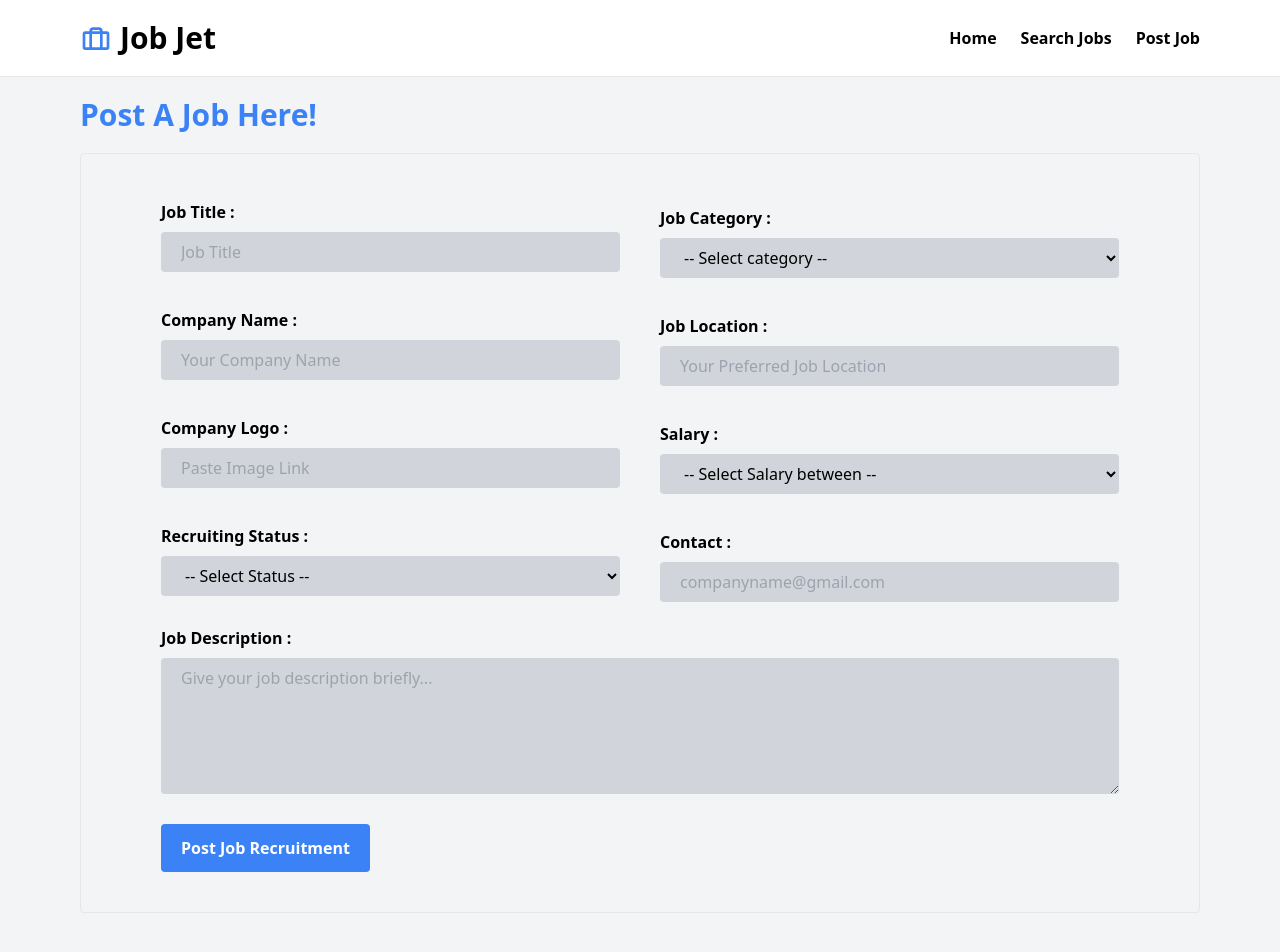
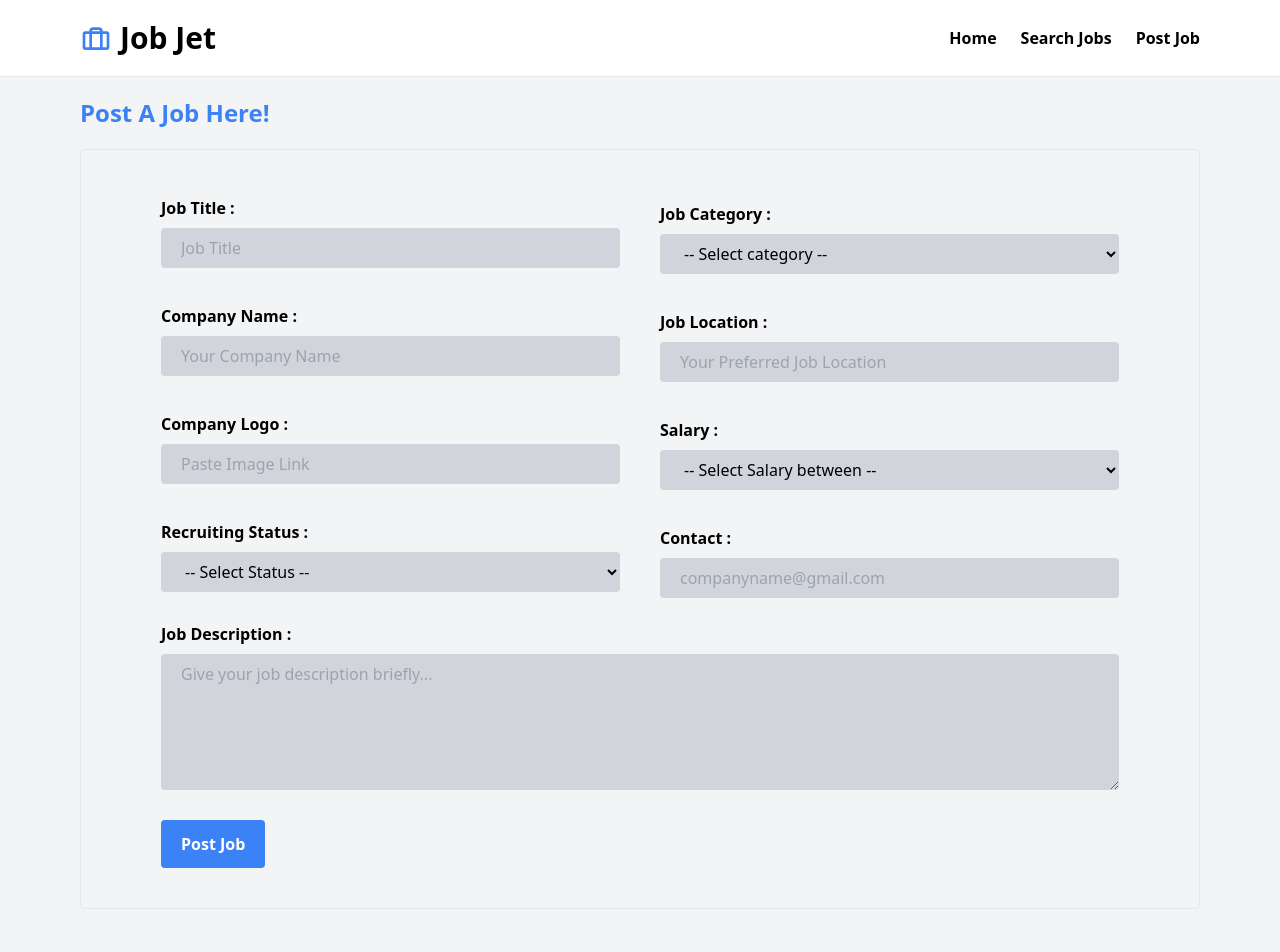
Before and after one commit to vedhatech002/job-jet-project, a React (Vite) app in the folder Client/: page /postjob in a window 1280 px wide. Shown: the top 952 px of the page. Built offline with nearby package versions, Linux system fonts and the light colour scheme.

Commit message:
feat:text changes

```diff
--- a/Client/src/components/forms/CategorySelectTag.jsx
+++ b/Client/src/components/forms/CategorySelectTag.jsx
@@ -2,8 +2,8 @@ import PropTypes from "prop-types";
 
 const FormCategorySelectTag = ({ name, register, error }) => {
   return (
-    <div className="w-full space-y-2">
-      <label className="font-semibold">Job Category :</label>
+    <div className="w-full">
+      <label className="font-semibold mb-2 block">Job Category :</label>
       <select
         name={name}
         id={name}
--- a/Client/src/pages/Jobs.jsx
+++ b/Client/src/pages/Jobs.jsx
@@ -77,12 +77,13 @@ export const Jobs = () => {
         </div>
       ) : filteredData.length === 0 ? (
         // No data found image when there is no data
-        <div className="flex justify-center mt-20">
+        <div className="text-center mt-20">
           <img
             src="https://cdn.iconscout.com/icon/free/png-256/free-data-not-found-1965034-1662569.png?f=webp"
             alt="loading"
-            className="opacity-40"
-          />
+            className="mx-auto opacity-40"
+            />
+            <p className="text-sm font-bold text-gray-500">No Jobs posted yet</p>
         </div>
       ) : (
         <div className="mt-10 grid xl:grid-cols-2 grid-cols-1 items-center gap-y-10 sm:gap-10">
--- a/Client/src/pages/PostAJob.jsx
+++ b/Client/src/pages/PostAJob.jsx
@@ -66,7 +66,7 @@ const PostAJob = () => {
 
   return (
     <div className="bg-gray-100 px-5 lg:px-20 pt-5 pb-10 sm:pb-24">
-      <h1 className="text-blue-500 font-semibold text-3xl">Post A Job Here!</h1>
+      <h1 className="text-blue-500 font-semibold text-2xl">Post A Job Here!</h1>
 
       {/* form */}
       <form
@@ -171,7 +171,7 @@ const PostAJob = () => {
         {/* Submit Button */}
         <div>
           <button className="bg-blue-500 px-5 py-3 text-white font-semibold  rounded hover:bg-blue-600 hover:cursor-pointer">
-            Post Job Recruitment
+            Post Job
           </button>
         </div>
       </form>
```
